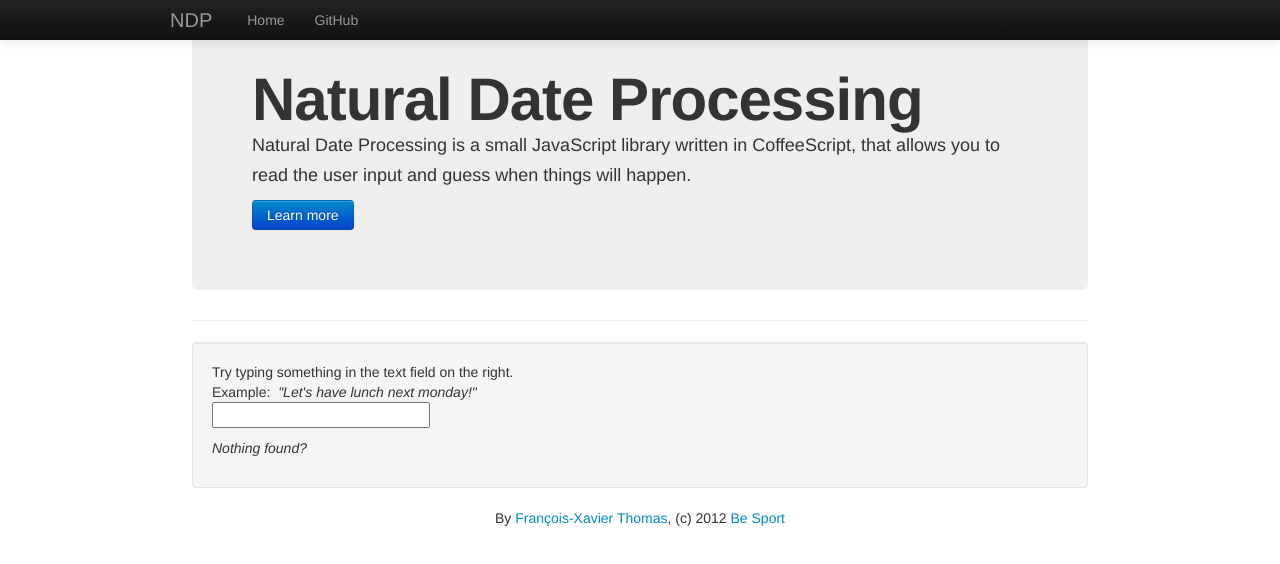
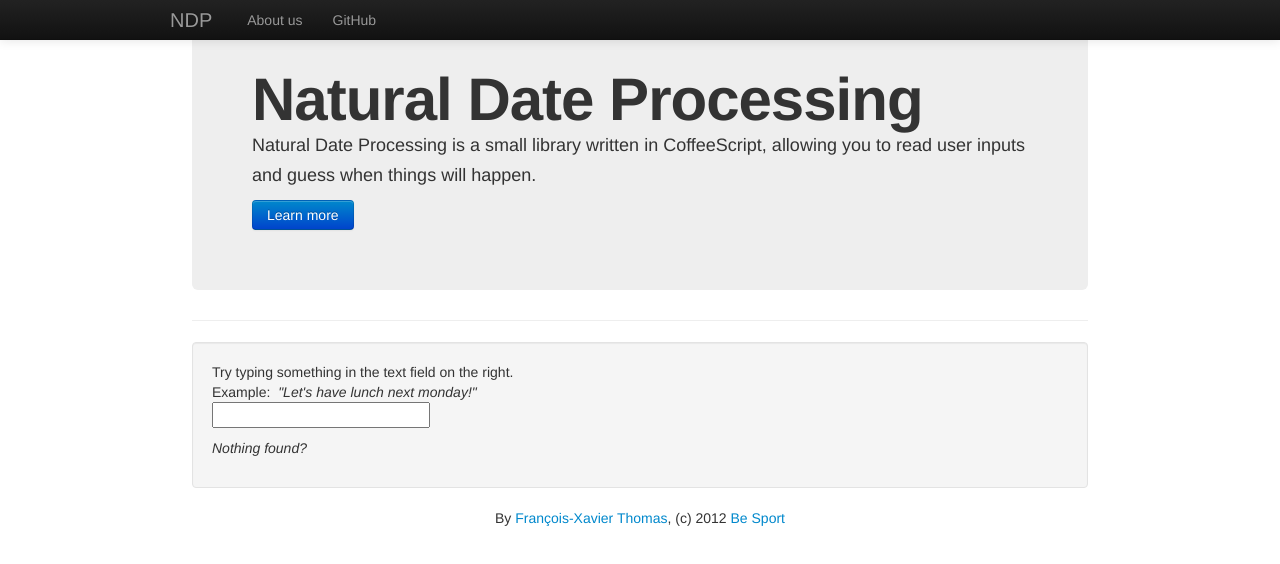
Before and after one commit to besport/ndp, a website: page app/index.html in a window 1280 px wide. Drawn offline with Linux system fonts and the light colour scheme; files that its build step writes are made by us from their sources.

Commit message:
Added some links

```diff
--- a/app/index.html
+++ b/app/index.html
@@ -35,18 +35,8 @@
             NDP
           </a>
           <ul class="nav">
-            <li>
-            <a href="#">
-              Home
-            </a>
-            </li>
-            <li>
-              <a href="https://github.com/besport/ndp" target="_blank">GitHub</a>
-            </li>
-            <li>
-            </li>
-            <li>
-            </li>
+            <li> <a href="http://www.besport.com/about" target="_blank">About us</a> </li>
+            <li> <a href="https://github.com/besport/ndp" target="_blank">GitHub</a> </li>
           </ul>
         </div>
       </div>
@@ -57,8 +47,8 @@
           Natural Date Processing
         </h1>
         <p>
-        Natural Date Processing is a small JavaScript library written in CoffeeScript,
-        that allows you to read the user input and guess when things will happen.
+        Natural Date Processing is a small library written in CoffeeScript,
+        allowing you to read user inputs and guess when things will happen.
         </p>
       </div>
       <a class="btn btn-primary" href="http://github.com/besport/ndp" target="_blank">
```
